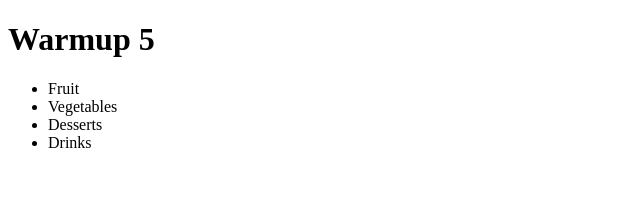
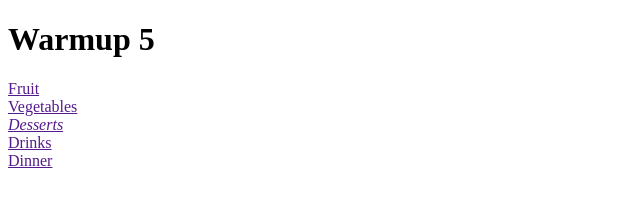
Before and after one commit to AubsD03/warmup-5, a plain HTML site: page index.html in a window 1280 px wide. Shown: the whole page, without its empty margins (0-640 px from the left). Drawn offline with Linux system fonts and the light colour scheme.

Commit message:
Update index.html

```diff
--- a/index.html
+++ b/index.html
@@ -8,18 +8,21 @@
     <body>
         <h1>Warmup <strong>5</strong></h1>
 
-        <ul>
+        <ul style="list-style-type: none; padding-left: 0;">
             <li>
-                Fruit
+                <a href="">Fruit</a>
             </li>
             <li>
-                Vegetables
+                <a href="">Vegetables</a>
             </li>
             <li>
-                Desserts
+                <a href=""><em>Desserts</em></a>
             </li>
             <li>
-                Drinks
+                <a href="">Drinks</a>
+            </li>
+            <li>
+                <a href="">Dinner</a>
             </li>
         </ul>
     </body>
```
